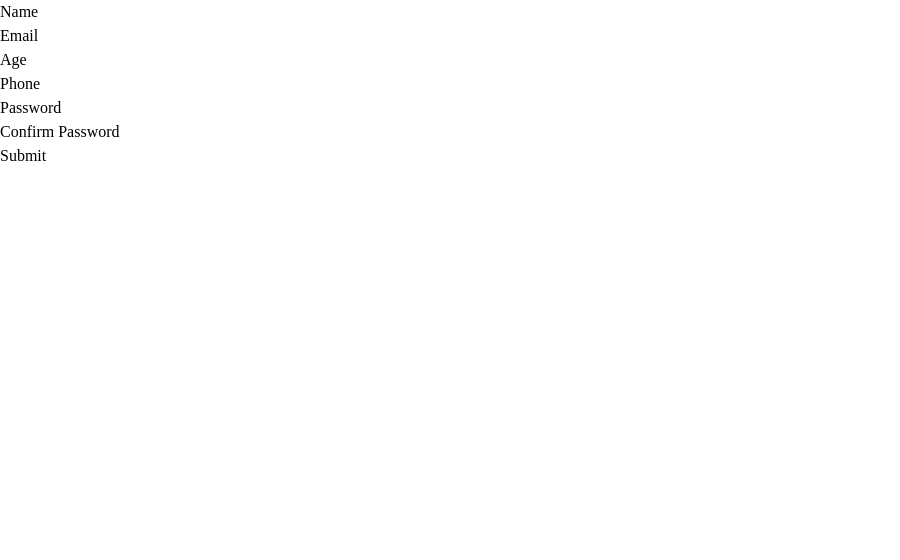
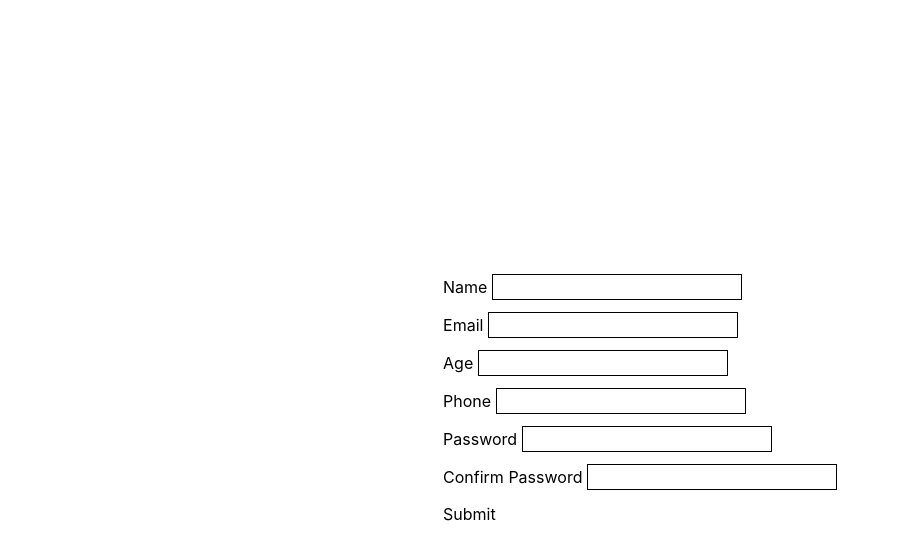
Before and after one commit to NiteshTagadghar/Ai-InterviewIQ, a React (Vite) app in the folder client/interviewIQ-client/: page /signup in a window 1280 px wide. Shown: the top 560 px of the page, without its empty margins (0-900 px from the left). Built offline with nearby package versions, Linux system fonts and the light colour scheme.

Commit message:
implemented toastify and signup logics and conditions

```diff
--- a/client/interviewIQ-client/package.json
+++ b/client/interviewIQ-client/package.json
@@ -10,10 +10,13 @@
     "preview": "vite preview"
   },
   "dependencies": {
+    "@tailwindcss/vite": "^4.3.0",
     "axios": "^1.16.1",
     "react": "^19.2.6",
     "react-dom": "^19.2.6",
-    "react-router-dom": "^7.15.1"
+    "react-router-dom": "^7.15.1",
+    "react-toastify": "^11.1.0",
+    "tailwindcss": "^4.3.0"
   },
   "devDependencies": {
     "@eslint/js": "^10.0.1",
--- a/client/interviewIQ-client/src/App.jsx
+++ b/client/interviewIQ-client/src/App.jsx
@@ -2,12 +2,27 @@ import { BrowserRouter, Route, Routes } from "react-router-dom"
 import Signup from "./pages/Signup"
 import Login from "./pages/Login"
 import Home from "./pages/Home"
+import { ToastContainer } from "react-toastify"
 
 
 function App() {
 
   return (
     <>
+
+          <ToastContainer
+        // position="top-right"
+        // autoClose={2000}
+        // hideProgressBar={false}
+        // newestOnTop={false}
+        // closeOnClick={false}
+        // rtl={false}
+        // pauseOnFocusLoss
+        // draggable
+        // pauseOnHover
+        // theme="light"
+        // transition={Bounce}
+      />
       <BrowserRouter>
         <Routes>
           <Route path="/signup" element={<Signup />} />
@@ -19,6 +34,9 @@ function App() {
 
 
       </BrowserRouter>
+
+
+
     </>
   )
 }
--- a/client/interviewIQ-client/src/pages/Signup.jsx
+++ b/client/interviewIQ-client/src/pages/Signup.jsx
@@ -1,34 +1,96 @@
+import axios from 'axios'
 import React from 'react'
 import { useState } from 'react'
+import { toast, ToastContainer } from 'react-toastify'
 
 function Signup() {
 
     const [formValues,setFormValues] = useState({name : "", email :"", age : 0, phone : "", password : "", confirmPassword : ""})
+
+
+    function updateFormData(e){
+
+        const {name,value} = e.target
+
+        console.log(name,value)
+
+
+
+        // Create a new object copy formValues
+        const updatedFormValues = {...formValues}
+
+
+        updatedFormValues[name] = value
+
+
+        if(name == "phone" && value.length > 10){
+            console.log("wrong number format")
+            return
+        }
+
+
+        setFormValues(updatedFormValues)
+
+
+
+    }
+
+
+    async function signUp(e){
+        e.preventDefault()
+
+        if(formValues.password !== formValues.confirmPassword) {
+            toast("Password does not match",{
+                position: "top-right",
+                autoClose: 2000,
+                hideProgressBar: false,
+                closeOnClick: true,
+                pauseOnHover: true,
+                draggable: true,
+                progress: undefined,
+                theme: "dark",
+                transition: "Bounce",
+
+            })
+            return
+        }
+
+
+
+        const data =  await axios.post("http://localhost:4000/auth/signup")
+        console.log(data,' data from signup')
+
+
+
+    }
+
+    console.log(formValues,'form values')
+
     return (
         <div className='h-screen flex justify-center items-center'>
-            <form className='flex gap-3 flex-col' >
+            <form className='flex gap-3 flex-col' onSubmit={signUp} >
                 <div>
                     <label htmlFor="name"> Name </label>
-                    <input className='border-1' type="text" name='name' id='name' />
+                    <input className='border-1' type="text" value={formValues.name}  name='name' id='name'  onChange={updateFormData} />
                 </div>
                 <div>
                     <label htmlFor="email"> Email </label>
-                    <input className='border-1' type="email" name='email' id='email' />
+                    <input className='border-1' type="email" name='email' id='email' onChange={updateFormData}  />
                 </div>
                 <div>
                     <label htmlFor="age"> Age </label>
-                    <input className='border-1' type="number" name='age' id='age' />
+                    <input className='border-1' type="number" name='age' id='age' onChange={updateFormData}  />
                 </div>  <div>
                     <label htmlFor="phone"> Phone </label>
-                    <input className='border-1' type="text" name='phone' id='phone'  />
+                    <input className='border-1' type="text" name='phone' value={formValues.phone} id='phone'  onChange={updateFormData}  />
                 </div>
                 <div>
                     <label htmlFor="password"> Password </label>
-                    <input className='border-1' type="password" name='password' id='password' />
+                    <input className='border-1' type="password" name='password' id='password' onChange={updateFormData}  />
                 </div>
                 <div>
-                    <label htmlFor="confirm-password"> Confirm Password </label>
-                    <input className='border-1' type="password" name='confirm-password' id='confirm-password' />
+                    <label htmlFor="confirmPassword"> Confirm Password </label>
+                    <input className='border-1' type="password" name='confirmPassword' id='confirmPassword' onChange={updateFormData}  />
                 </div>
 
 
@@ -36,6 +98,8 @@ function Signup() {
                     <input type="submit" value="Submit" />
                 </div>
             </form>
+
+
         </div>
     )
 }
```
Also changed, not shown: 1 other file (tests, documents, lock files or other folders).
